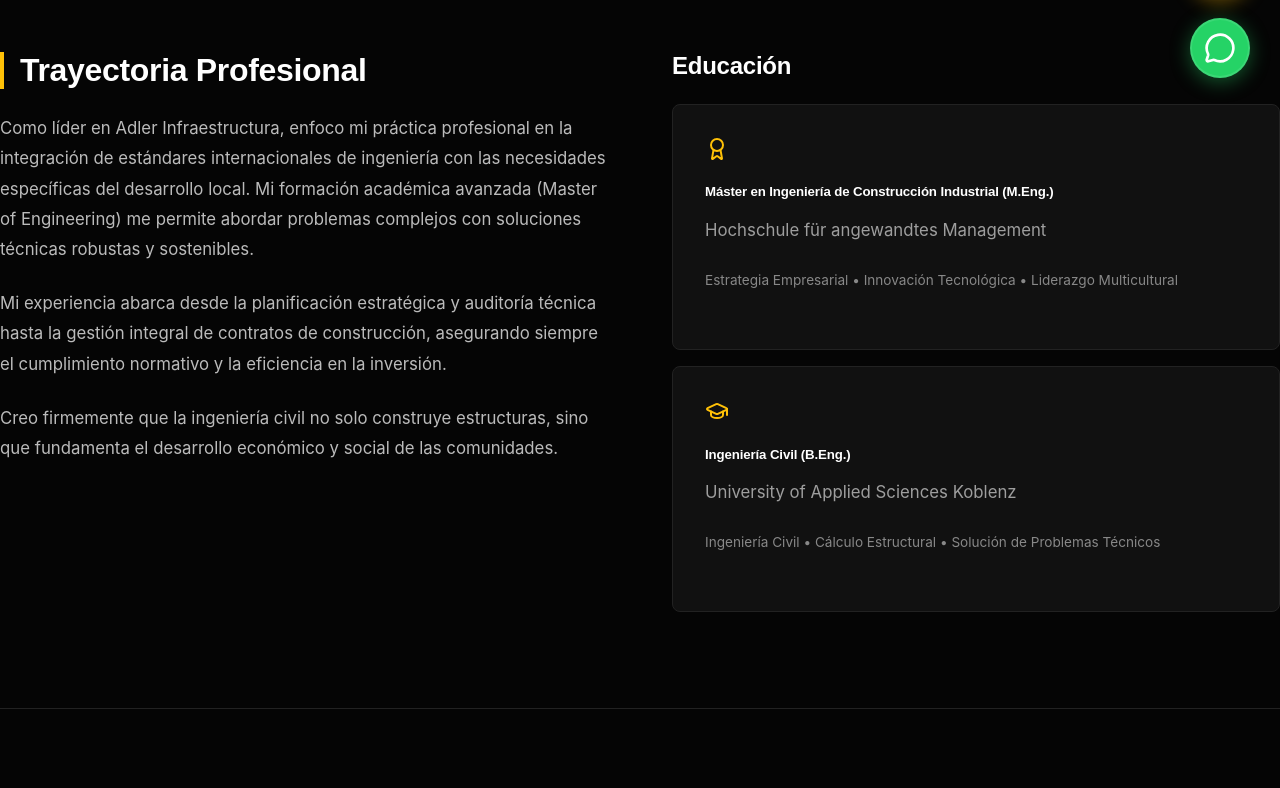
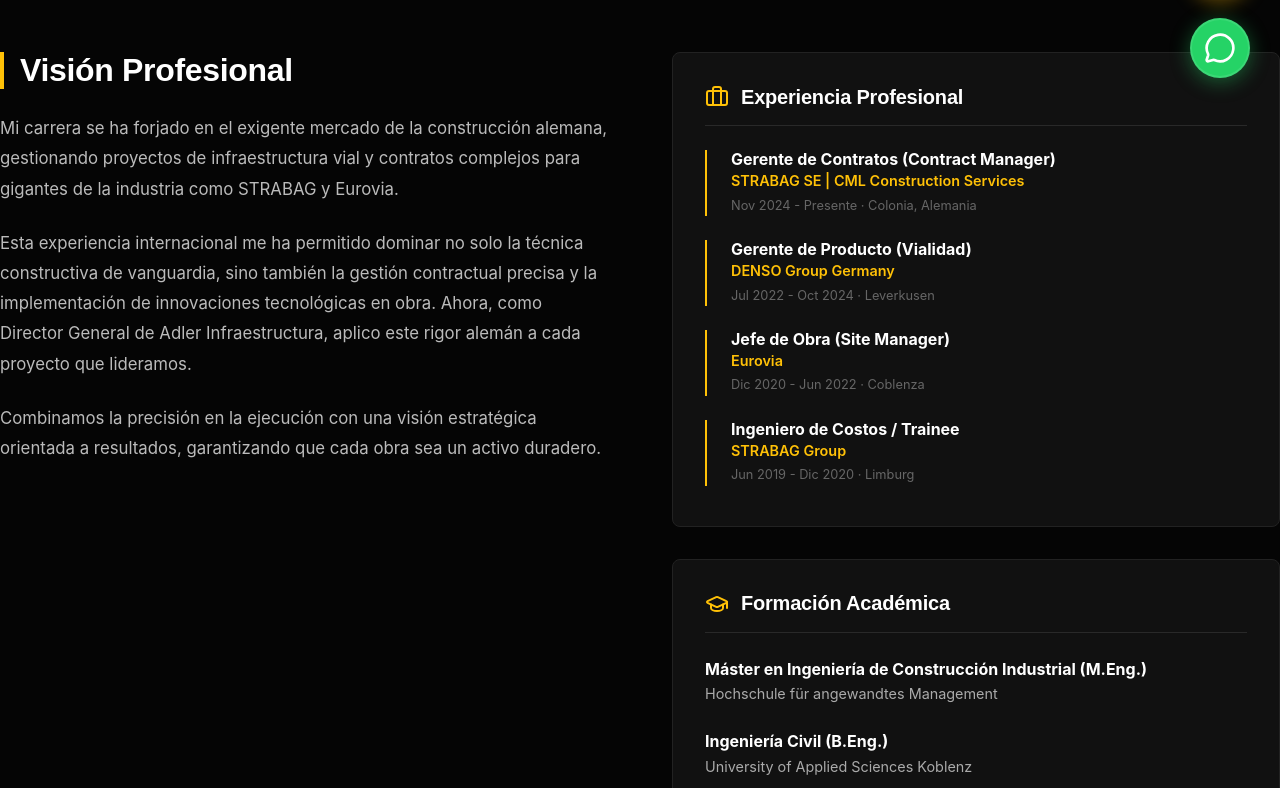
Before and after one commit to eNergy9k3z/adler_infrastructura, a React (Vite) app: page /equipo in a window 1280 px wide. Shown: the part 692-1480 px from the top of the page. Built offline with nearby package versions, Linux system fonts and the light colour scheme.

Commit message:
feat: add detailed work experience timeline to profile

```diff
--- a/src/pages/Profile.css
+++ b/src/pages/Profile.css
@@ -38,7 +38,6 @@
     position: relative;
     z-index: 2;
     background-color: #222;
-    /* Placeholder bg */
     border: 1px solid #333;
 }
 
@@ -123,30 +122,82 @@
     margin-bottom: 1.5rem;
 }
 
-/* Skills/Certifications Grid */
-.creds-grid {
-    display: grid;
-    grid-template-columns: repeat(auto-fit, minmax(280px, 1fr));
+/* NEW: Combined Credentials Cards */
+.creds-section {
+    display: flex;
+    flex-direction: column;
     gap: 2rem;
-    margin-top: 3rem;
 }
 
-.cred-card {
+.cred-group-card {
     background: #111;
     padding: 2rem;
     border-radius: 8px;
     border: 1px solid #222;
-    transition: transform 0.2s;
 }
 
-.cred-card:hover {
-    transform: translateY(-5px);
-    border-color: var(--color-accent);
+.cred-group-title {
+    font-size: 1.25rem;
+    color: white;
+    margin-bottom: 1.5rem;
+    display: flex;
+    align-items: center;
+    gap: 0.75rem;
+    border-bottom: 1px solid rgba(255, 255, 255, 0.1);
+    padding-bottom: 1rem;
 }
 
-.cred-icon {
+/* Timeline Style Experience */
+.exp-item {
+    position: relative;
+    padding-left: 1.5rem;
+    margin-bottom: 1.5rem;
+    border-left: 2px solid var(--color-accent);
+}
+
+.exp-item:last-child {
+    margin-bottom: 0;
+}
+
+.exp-role {
+    color: white;
+    font-weight: 700;
+    font-size: 1rem;
+    line-height: 1.2;
+}
+
+.exp-company {
     color: var(--color-accent);
-    margin-bottom: 1rem;
+    font-size: 0.9rem;
+    font-weight: 600;
+    margin-bottom: 0.2rem;
+}
+
+.exp-date {
+    font-size: 0.8rem;
+    color: #666;
+    margin-bottom: 0.5rem;
+    display: block;
+}
+
+/* Education Mini Items */
+.edu-item {
+    margin-bottom: 1.5rem;
+}
+
+.edu-item:last-child {
+    margin-bottom: 0;
+}
+
+.edu-degree {
+    color: white;
+    font-weight: 700;
+    font-size: 1rem;
+}
+
+.edu-school {
+    color: #aaa;
+    font-size: 0.9rem;
 }
 
 /* Mobile */
@@ -159,7 +210,6 @@
 
     .profile-photo-wrapper {
         margin: 0 auto;
-        /* Center photo */
         max-width: 100%;
     }
 
@@ -171,12 +221,4 @@
         justify-content: center;
         gap: 2rem;
     }
-
-    .bio-section h3 {
-        border-left: none;
-        border-bottom: 4px solid var(--color-accent);
-        padding-left: 0;
-        padding-bottom: 0.5rem;
-        display: inline-block;
-    }
 }
--- a/src/pages/Profile.jsx
+++ b/src/pages/Profile.jsx
@@ -1,5 +1,5 @@
 import React, { useEffect } from 'react';
-import { Award, BookOpen, Briefcase, GraduationCap, Linkedin, Mail } from 'lucide-react';
+import { Award, GraduationCap, Linkedin, Mail, Briefcase, Building } from 'lucide-react';
 import './Profile.css';
 import profileImg from '../assets/cecil_profile.png';
 
@@ -28,21 +28,21 @@ const Profile = () => {
                             <span className="profile-role">Ingeniero Civil y Director General</span>
                             <h1 className="profile-name">M.Eng. Cecil Sebastian Tovar</h1>
                             <p className="profile-intro">
-                                Liderando la transformación de la infraestructura con excelencia técnica. Experto en gestión de proyectos de ingeniería civil y consultoría especializada.
+                                Liderando la transformación de la infraestructura con excelencia técnica. Experto en gestión de contratos, innovación en construcción vial y liderazgo de equipos multiculturales.
                             </p>
 
                             <div className="profile-stats-row">
                                 <div className="p-stat">
-                                    <h4>15+</h4>
+                                    <h4>6+</h4>
                                     <span>Años Exp.</span>
                                 </div>
                                 <div className="p-stat">
-                                    <h4>$500M+</h4>
-                                    <span>Gestionados</span>
+                                    <h4>3</h4>
+                                    <span>Multinacionales</span>
                                 </div>
                                 <div className="p-stat">
-                                    <h4>50+</h4>
-                                    <span>Proyectos</span>
+                                    <h4>M.Eng.</h4>
+                                    <span>Especializado</span>
                                 </div>
                             </div>
 
@@ -68,41 +68,73 @@ const Profile = () => {
             <div className="container profile-body">
                 <div className="grid grid-2" style={{ alignItems: 'start', gap: '4rem' }}>
 
-                    {/* Biography */}
+                    {/* Biography & Vision */}
                     <div className="bio-section">
-                        <h3>Trayectoria Profesional</h3>
+                        <h3>Visión Profesional</h3>
                         <p>
-                            Como líder en Adler Infraestructura, enfoco mi práctica profesional en la integración de estándares internacionales de ingeniería con las necesidades específicas del desarrollo local. Mi formación académica avanzada (Master of Engineering) me permite abordar problemas complejos con soluciones técnicas robustas y sostenibles.
+                            Mi carrera se ha forjado en el exigente mercado de la construcción alemana, gestionando proyectos de infraestructura vial y contratos complejos para gigantes de la industria como STRABAG y Eurovia.
                         </p>
                         <p>
-                            Mi experiencia abarca desde la planificación estratégica y auditoría técnica hasta la gestión integral de contratos de construcción, asegurando siempre el cumplimiento normativo y la eficiencia en la inversión.
+                            Esta experiencia internacional me ha permitido dominar no solo la técnica constructiva de vanguardia, sino también la gestión contractual precisa y la implementación de innovaciones tecnológicas en obra. Ahora, como Director General de Adler Infraestructura, aplico este rigor alemán a cada proyecto que lideramos.
                         </p>
                         <p>
-                            Creo firmemente que la ingeniería civil no solo construye estructuras, sino que fundamenta el desarrollo económico y social de las comunidades.
+                            Combinamos la precisión en la ejecución con una visión estratégica orientada a resultados, garantizando que cada obra sea un activo duradero.
                         </p>
                     </div>
 
-                    {/* Credentials Sidebar - UPDATED WITH REAL EDUCATION */}
+                    {/* Right Column: Experience & Education */}
                     <div className="creds-section">
-                        <h3 style={{ fontSize: '1.5rem', marginBottom: '1.5rem', color: 'white' }}>Educación</h3>
 
-                        <div className="cred-card" style={{ marginBottom: '1rem' }}>
-                            <div className="cred-icon"><Award size={24} /></div>
-                            <h5 style={{ color: 'white', fontWeight: 'bold' }}>Máster en Ingeniería de Construcción Industrial (M.Eng.)</h5>
-                            <p className="text-muted text-sm">Hochschule für angewandtes Management</p>
-                            <p className="text-sm" style={{ color: '#888', marginTop: '0.5rem', fontSize: '0.85rem' }}>
-                                Estrategia Empresarial • Innovación Tecnológica • Liderazgo Multicultural
-                            </p>
+                        {/* Experience Card */}
+                        <div className="cred-group-card">
+                            <div className="cred-group-title">
+                                <Briefcase className="text-accent" size={24} />
+                                <h4 style={{ margin: 0, fontWeight: 700 }}>Experiencia Profesional</h4>
+                            </div>
+
+                            <div className="exp-item">
+                                <div className="exp-role">Gerente de Contratos (Contract Manager)</div>
+                                <div className="exp-company">STRABAG SE | CML Construction Services</div>
+                                <span className="exp-date">Nov 2024 - Presente · Colonia, Alemania</span>
+                            </div>
+
+                            <div className="exp-item">
+                                <div className="exp-role">Gerente de Producto (Vialidad)</div>
+                                <div className="exp-company">DENSO Group Germany</div>
+                                <span className="exp-date">Jul 2022 - Oct 2024 · Leverkusen</span>
+                            </div>
+
+                            <div className="exp-item">
+                                <div className="exp-role">Jefe de Obra (Site Manager)</div>
+                                <div className="exp-company">Eurovia</div>
+                                <span className="exp-date">Dic 2020 - Jun 2022 · Coblenza</span>
+                            </div>
+
+                            <div className="exp-item">
+                                <div className="exp-role">Ingeniero de Costos / Trainee</div>
+                                <div className="exp-company">STRABAG Group</div>
+                                <span className="exp-date">Jun 2019 - Dic 2020 · Limburg</span>
+                            </div>
                         </div>
 
-                        <div className="cred-card" style={{ marginBottom: '1rem' }}>
-                            <div className="cred-icon"><GraduationCap size={24} /></div>
-                            <h5 style={{ color: 'white', fontWeight: 'bold' }}>Ingeniería Civil (B.Eng.)</h5>
-                            <p className="text-muted text-sm">University of Applied Sciences Koblenz</p>
-                            <p className="text-sm" style={{ color: '#888', marginTop: '0.5rem', fontSize: '0.85rem' }}>
-                                Ingeniería Civil • Cálculo Estructural • Solución de Problemas Técnicos
-                            </p>
+                        {/* Education Card */}
+                        <div className="cred-group-card">
+                            <div className="cred-group-title">
+                                <GraduationCap className="text-accent" size={24} />
+                                <h4 style={{ margin: 0, fontWeight: 700 }}>Formación Académica</h4>
+                            </div>
+
+                            <div className="edu-item">
+                                <div className="edu-degree">Máster en Ingeniería de Construcción Industrial (M.Eng.)</div>
+                                <div className="edu-school">Hochschule für angewandtes Management</div>
+                            </div>
+
+                            <div className="edu-item">
+                                <div className="edu-degree">Ingeniería Civil (B.Eng.)</div>
+                                <div className="edu-school">University of Applied Sciences Koblenz</div>
+                            </div>
                         </div>
+
                     </div>
 
                 </div>
```
